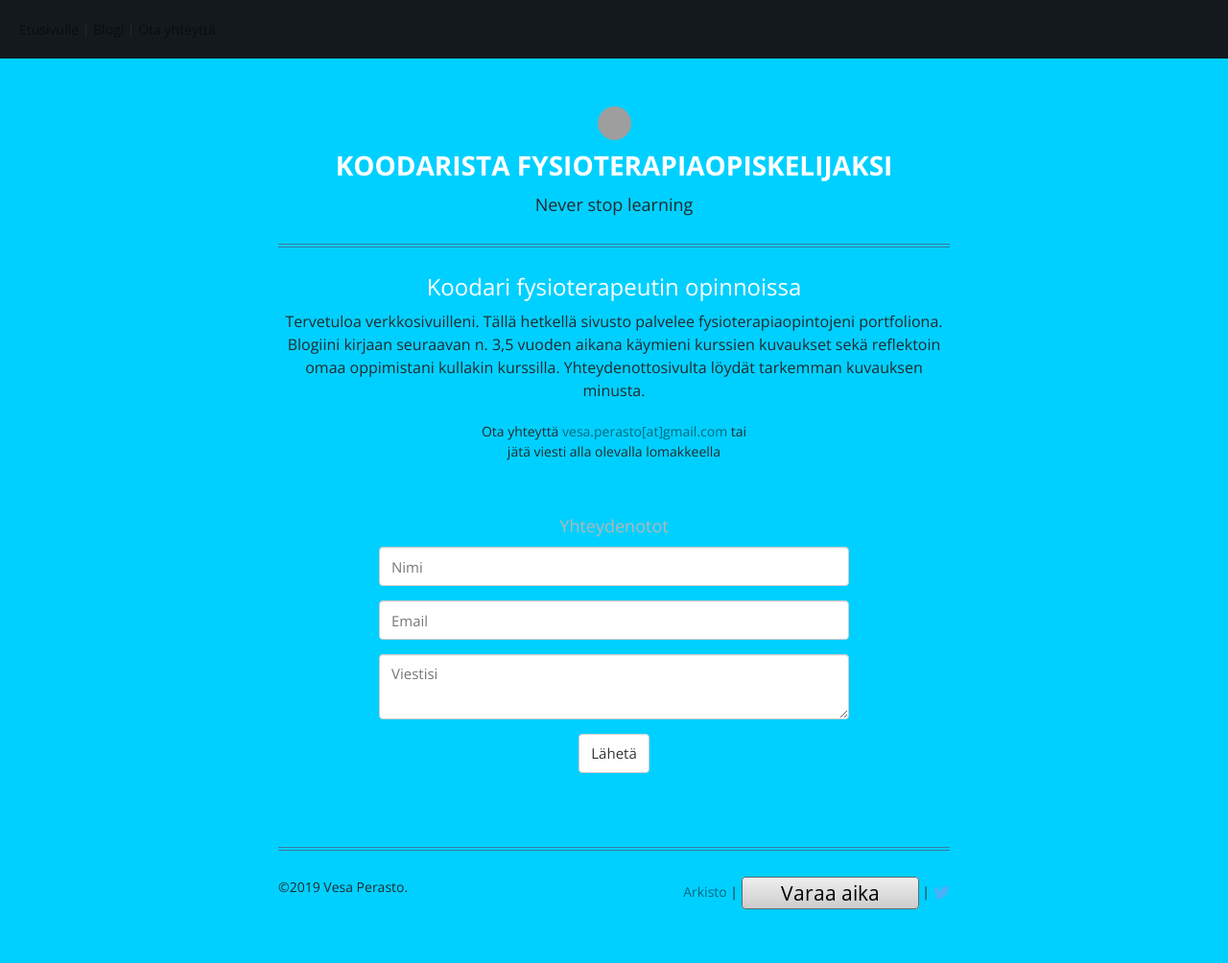
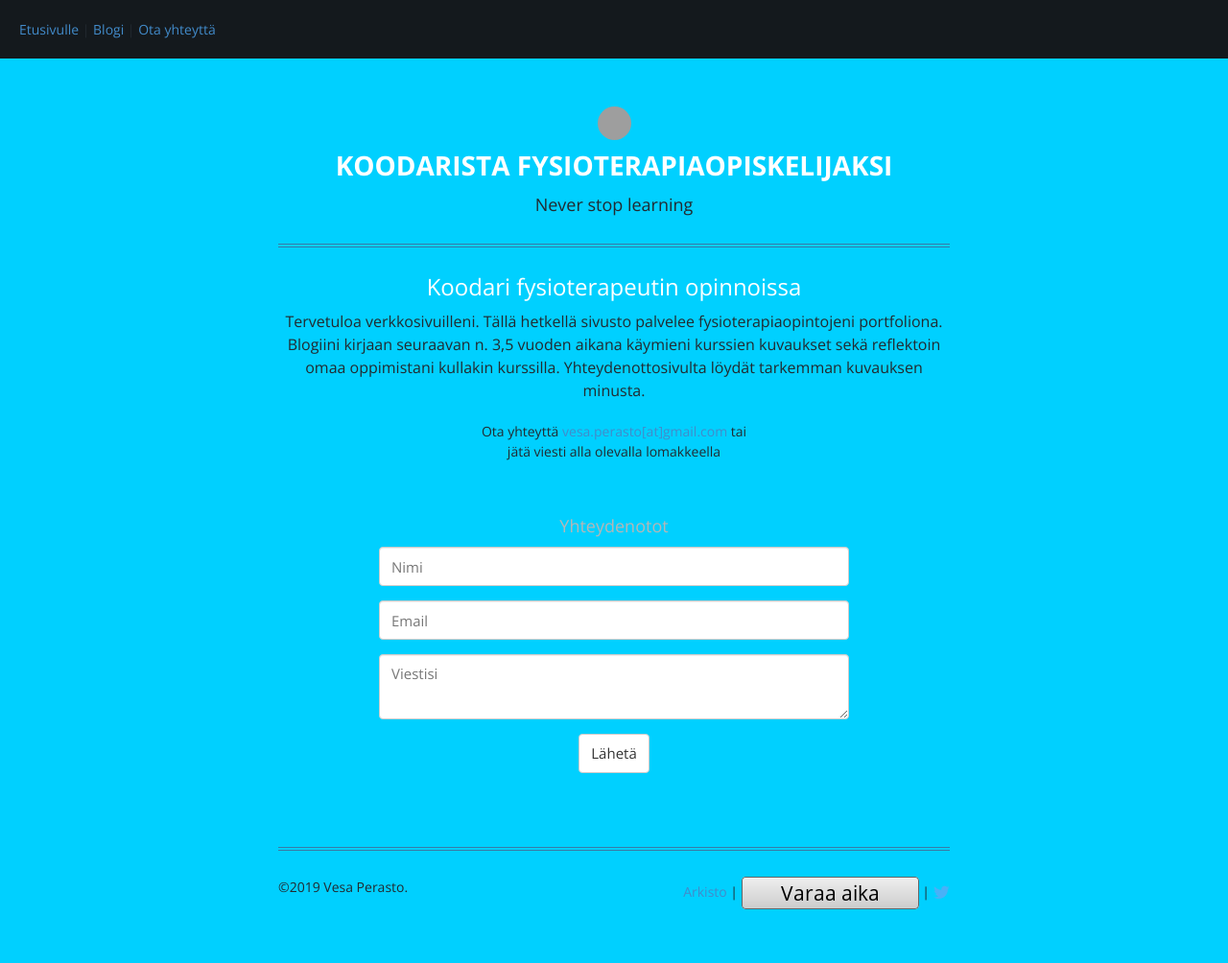
Before and after one commit to vperasto/vperasto.github.io, a Jekyll site: the page built from index.html, in a window 1280 px wide. Shown: the whole page at 96% size. Built offline with Jekyll 4.4.1, drawn with Linux system fonts in a browser that asks for light colours; nearby versions of some CDN libraries; comment, search, counter and statistics services are not loaded; grey boxes are pictures that could not be loaded.

Commit message:
update a style

```diff
--- a/public/stylesheets/styles.css
+++ b/public/stylesheets/styles.css
@@ -50,7 +50,7 @@ h3 {
 }
 
 a {
-  color: rgba(0,0,0,0.5);
+  color: #428bca;
   font-weight: 400;
   text-decoration: none;
 }
```
